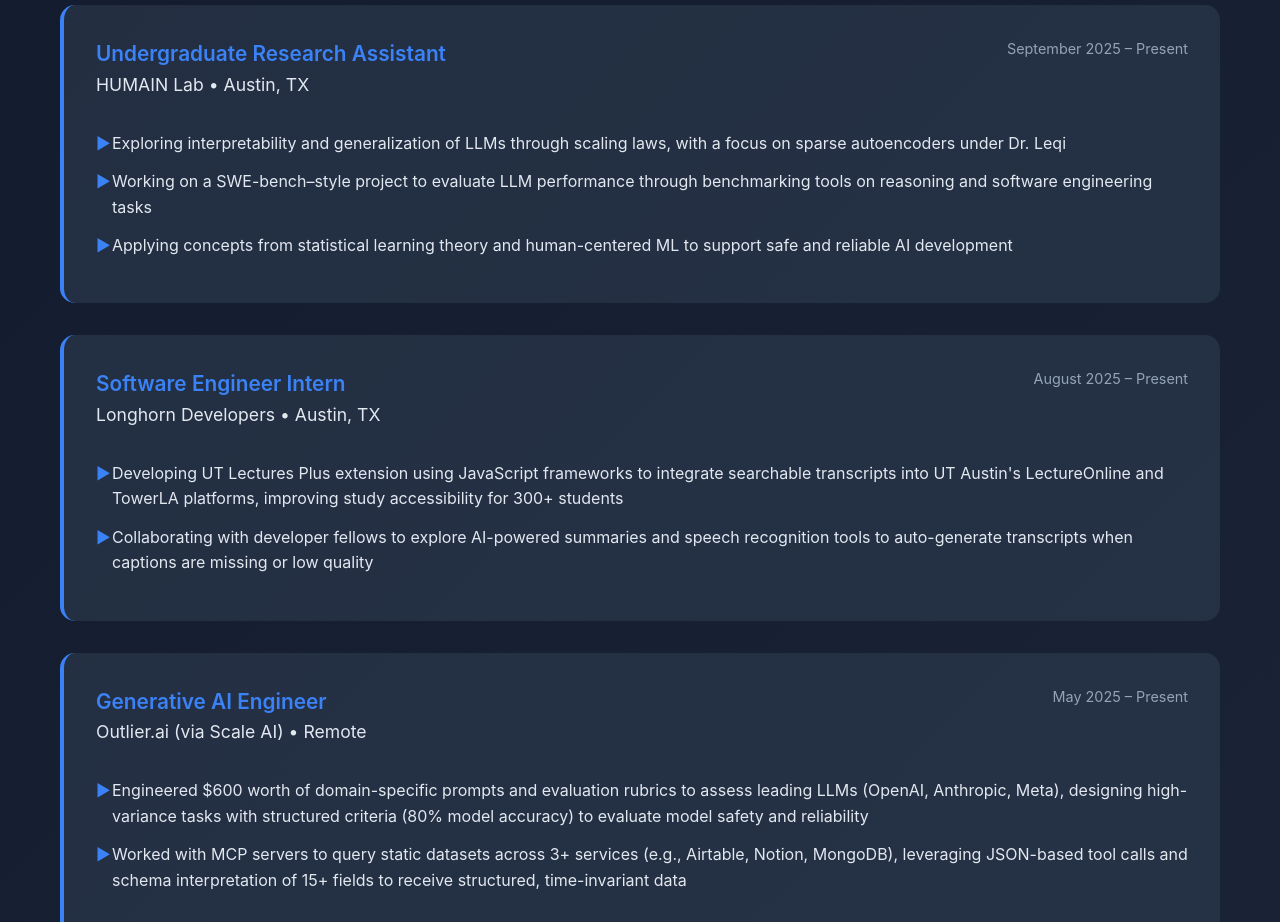
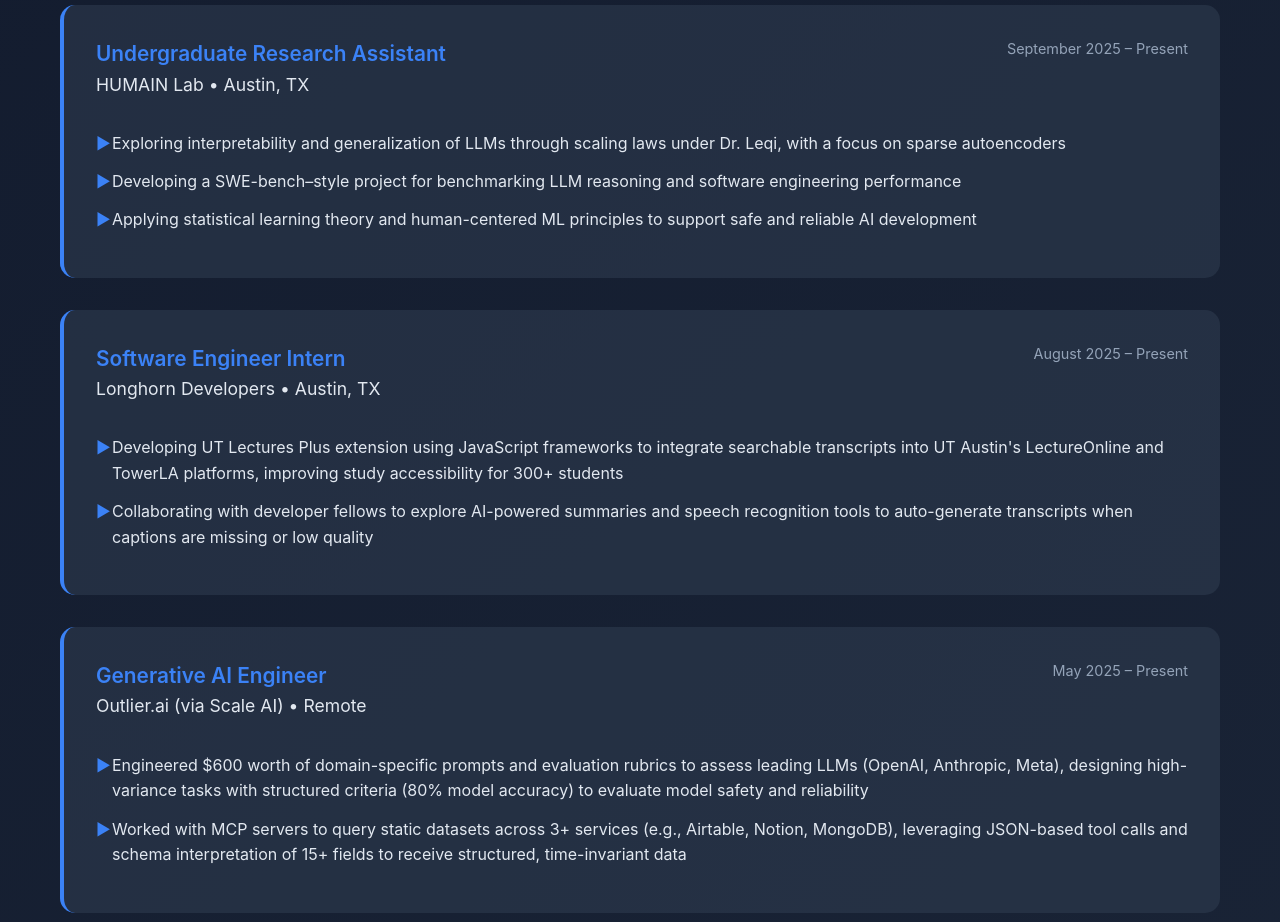
Before and after one commit to vinaenae/Personal_Website, a plain HTML site: page index.html in a window 1280 px wide. Shown: the part 2020-2942 px from the top of the page. Drawn offline with Linux system fonts and the light colour scheme.

Commit message:
Revised experience

```diff
--- a/index.html
+++ b/index.html
@@ -509,9 +509,9 @@
                         <div class="job-period">September 2025 – Present</div>
                     </div>
                     <ul>
-                        <li>Exploring interpretability and generalization of LLMs through scaling laws, with a focus on sparse autoencoders under Dr. Leqi</li>
-                        <li>Working on a SWE-bench–style project to evaluate LLM performance through benchmarking tools on reasoning and software engineering tasks</li>
-                        <li>Applying concepts from statistical learning theory and human-centered ML to support safe and reliable AI development</li>
+                        <li>Exploring interpretability and generalization of LLMs through scaling laws under Dr. Leqi, with a focus on sparse autoencoders</li>
+                        <li>Developing a SWE-bench–style project  for benchmarking LLM reasoning and software engineering performance</li>
+                        <li>Applying statistical learning theory and human-centered ML principles to support safe and reliable AI development</li>
                     </ul>
                 </div>
 
```
